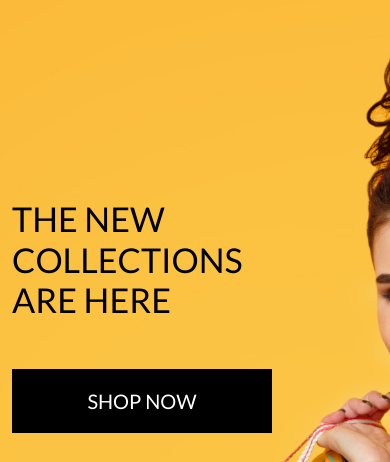
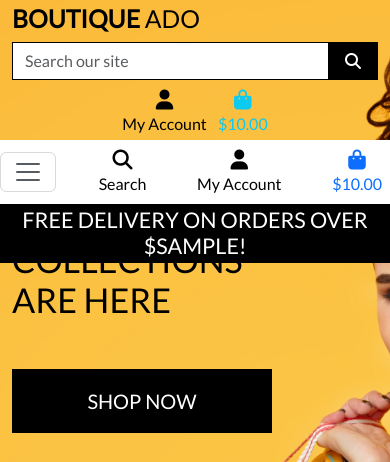
Before and after one commit to benschaf/boutique-ado-schaf, a Django app: template home/templates/home/index.html in a window 390 px wide. Shown: the top 462 px of the page. Run offline with Django 3.2, Linux system fonts and the light colour scheme; the template is opened without the code that fills it: most values are stand-ins (such as "Sample title", 1, 10 or a date in 2020); some libraries are stand-ins or nearby versions.

Commit message:
feat: Add navigation bar and mobile top header

```diff
--- a/templates/base.html
+++ b/templates/base.html
@@ -38,7 +38,7 @@
 
 <body>
     <header class="container-fluid fixed-top">
-        <div id="topnav" class="row bg-white pt-lg-2 d-none d-lg-flex">
+        <div class="row">
             <div class="col-12 col-lg-4 my-auto py-1 py-lg-0 text-center text-lg-left">
                 <a href="{% url 'home' %}" class="nav-link main-logo-link">
                     <h2 class="logo-font text-black my-0"><strong>Boutique</strong> Ado</h2>
@@ -47,7 +47,8 @@
             <div class="col-12 col-lg-4 my-auto py-1 py-lg-0">
                 <form method="GET" action="">
                     <div class="input-group w-100">
-                        <input class="form-control border border-black rounded-0" type="text" name="q" placeholder="Search our site">
+                        <input class="form-control border border-black rounded-0" type="text" name="q"
+                            placeholder="Search our site">
                         <div class="input-group-append">
                             <button class="form-control btn btn-black border border-black rounded-0" type="submit">
                                 <span class="icon">
@@ -61,7 +62,8 @@
             <div class="col-12 col-lg-4 my-auto py-1 py-lg-0">
                 <ul class="list-inline list-unstyled text-center text-lg-right my-0">
                     <li class="list-inline-item dropdown">
-                        <a class="text-black nav-link" href="#" id="user-options" data-toggle="dropdown" aria-haspopup="true" aria-expanded="false">
+                        <a class="text-black nav-link" href="#" id="user-options" data-toggle="dropdown"
+                            aria-haspopup="true" aria-expanded="false">
                             <div class="text-center">
                                 <div><i class="fas fa-user fa-lg"></i></div>
                                 <p class="my-0">My Account</p>
@@ -81,7 +83,8 @@
                         </div>
                     </li>
                     <li class="list-inline-item">
-                        <a class="{% if grand_total %}text-info font-weight-bold{% else %}text-black{% endif %} nav-link" href="">
+                        <a class="{% if grand_total %}text-info font-weight-bold{% else %}text-black{% endif %} nav-link"
+                            href="">
                             <div class="text-center">
                                 <div><i class="fas fa-shopping-bag fa-lg"></i></div>
                                 <p class="my-0">
@@ -95,6 +98,21 @@
                         </a>
                     </li>
                 </ul>
+            </div>
+        </div>
+        <div class="row bg-white">
+            <nav class="navbar navbar-expand-lg navbar-light w-100">
+                <button class="navbar-toggler" type="button" data-toggle="collapse" data-target="#main-nav"
+                    aria-controls="main-nav" aria-expanded="false" aria-label="Toggle navigation">
+                    <span class="navbar-toggler-icon"></span>
+                </button>
+                {% include 'includes/mobile-top-header.html' %}
+                {% include 'includes/main-nav.html' %}
+            </nav>
+        </div>
+        <div id="delivery-banner" class="row text-center">
+            <div class="col bg-black text-white">
+                <h4 class="logo-font my-1">Free delivery on orders over ${{ free_shipping_threshold }}!</h4>
             </div>
         </div>
     </header>
--- /dev/null
+++ b/templates/includes/main-nav.html
@@ -0,0 +1,50 @@
+<div class="collapse navbar-collapse" id="main-nav">
+    <ul class="navbar-nav w-auto mx-auto">
+        <li class="nav-item dropdown">
+            <a class="logo-font font-weight-bold nav-link text-black mr-5" href="#" id="all-products-link" data-toggle="dropdown" aria-haspopup="true" aria-expanded="false">
+                All Products
+            </a>
+            <div class="dropdown-menu border-0" aria-labelledby="all-products-link">
+                <a href="" class="dropdown-item">By Price</a>
+                <a href="" class="dropdown-item ">By Rating</a>
+                <a href="" class="dropdown-item ">By Category</a>
+                <a href="" class="dropdown-item">All Products</a>
+            </div>
+        </li>
+
+        <li class="nav-item dropdown">
+            <a class="logo-font font-weight-bold nav-link text-black mr-5" href="#" id="clothing-link" data-toggle="dropdown" aria-haspopup="true" aria-expanded="false">
+                Clothing
+            </a>
+            <div class="dropdown-menu border-0" aria-labelledby="clothing-link">
+                <a href="" class="dropdown-item">Activewear &amp; Essentials</a>
+                <a href="" class="dropdown-item">Jeans</a>
+                <a href="" class="dropdown-item">Shirts</a>
+                <a href="" class="dropdown-item">All Clothing</a>
+            </div>
+        </li>
+
+        <li class="nav-item dropdown">
+            <a class="logo-font font-weight-bold nav-link text-black mr-5" href="#" id="homeware-link" data-toggle="dropdown" aria-haspopup="true" aria-expanded="false">
+                Homeware
+            </a>
+            <div class="dropdown-menu border-0" aria-labelledby="homeware-link">
+                <a href="" class="dropdown-item">Bed &amp; Bath</a>
+                <a href="" class="dropdown-item">Kitchen &amp; Dining</a>
+                <a href="" class="dropdown-item">All Homeware</a>
+            </div>
+        </li>
+
+        <li class="nav-item dropdown">
+            <a class="logo-font font-weight-bold nav-link text-black" href="#" id="specials-link" data-toggle="dropdown" aria-haspopup="true" aria-expanded="false">
+                Special Offers
+            </a>
+            <div class="dropdown-menu border-0" aria-labelledby="specials-link">
+                <a href="" class="dropdown-item">New Arrivals</a>
+                <a href="" class="dropdown-item">Deals</a>
+                <a href="" class="dropdown-item">Clearance</a>
+                <a href="" class="dropdown-item">All Specials</a>
+            </div>
+        </li>
+    </ul>
+</div>
--- /dev/null
+++ b/templates/includes/mobile-top-header.html
@@ -0,0 +1,56 @@
+<li class="list-inline-item">
+    <a class="text-black nav-link d-block d-lg-none" href="#" id="mobile-search" data-toggle="dropdown" aria-haspopup="true" aria-expanded="false">
+        <div class="text-center">
+            <div><i class="fas fa-search fa-lg"></i></div>
+            <p class="my-0">Search</p>
+        </div>
+    </a>
+    <div class="dropdown-menu border-0 w-100 p-3 rounded-0 my-0" aria-labelledby="mobile-search">
+        <form class="form" method="GET" action="">
+            <div class="input-group w-100">
+                <input class="form-control border border-black rounded-0" type="text" name="q" placeholder="Search our site">
+                <div class="input-group-append">
+                    <button class="form-control form-control btn btn-black border border-black rounded-0" type="submit">
+                        <span class="icon">
+                            <i class="fas fa-search"></i>
+                        </span>
+                    </button>
+                </div>
+            </div>
+        </form>
+    </div>
+</li>
+<li class="list-inline-item dropdown">
+    <a class="text-black nav-link d-block d-lg-none" href="#" id="user-options" data-toggle="dropdown" aria-haspopup="true" aria-expanded="false">
+        <div class="text-center">
+            <div><i class="fas fa-user fa-lg"></i></div>
+            <p class="my-0">My Account</p>
+        </div>
+    </a>
+    <div class="dropdown-menu border-0" aria-labelledby="user-options">
+        {% if request.user.is_authenticated %}
+            {% if request.user.is_superuser %}
+                <a href="{% url 'account_logout' %}" class="dropdown-item">Product Management</a>
+            {% endif %}
+            <a href="#" class="dropdown-item">My Profile</a>
+            <a href="{% url 'account_logout' %}" class="dropdown-item">Logout</a>
+        {% else %}
+            <a href="{% url 'account_signup' %}" class="dropdown-item">Register</a>
+            <a href="{% url 'account_login' %}" class="dropdown-item">Login</a>
+        {% endif %}
+    </div>
+</li>
+<li class="list-inline-item">
+    <a class="{% if grand_total %}text-primary font-weight-bold{% else %}text-black{% endif %} nav-link d-block d-lg-none" href="">
+        <div class="text-center">
+            <div><i class="fas fa-shopping-bag fa-lg"></i></div>
+            <p class="my-0">
+                {% if grand_total %}
+                    ${{ grand_total|floatformat:2 }}
+                {% else %}
+                    $0.00
+                {% endif %}
+            </p>
+        </div>
+    </a>
+</li>
```
Lines whose indentation alone changed are shown as unchanged.
